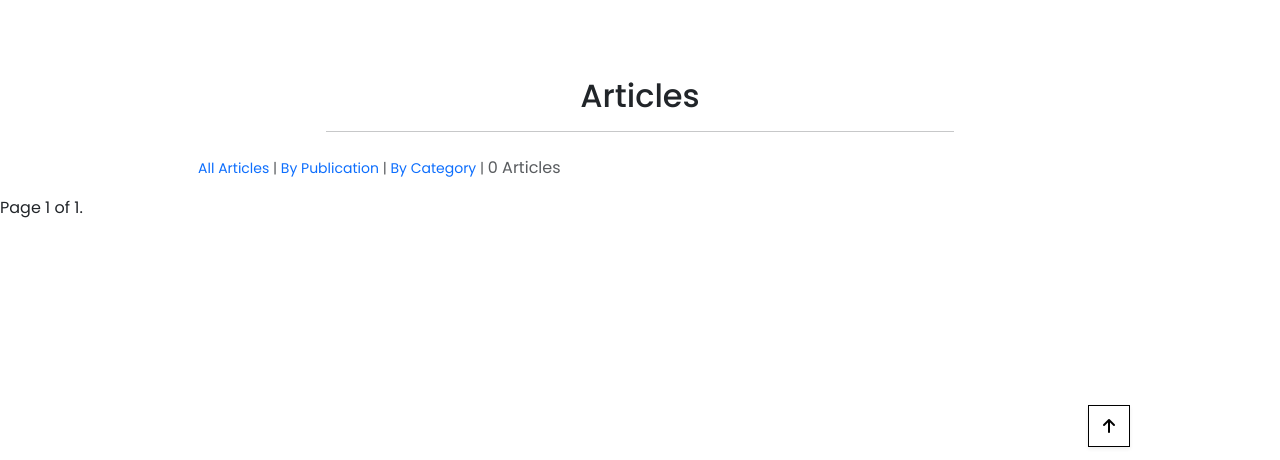
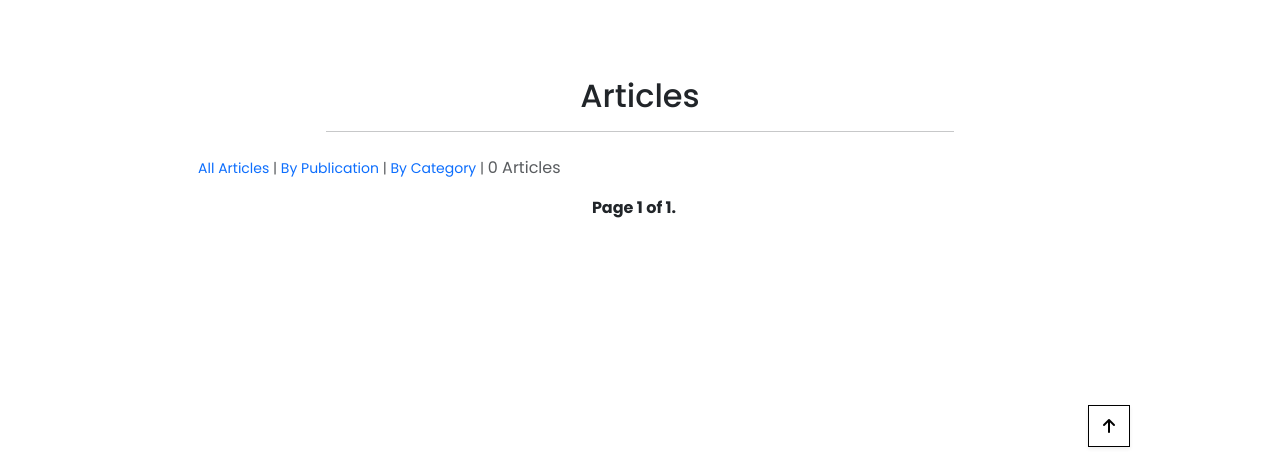
Before and after one commit to HawesJM/django-portfolio-aaina, a Django app: page /articles/ in a window 1280 px wide. Shown: the part 203-663 px from the top of the page. Run offline with Django 5.2, Linux system fonts and the light colour scheme; data that the repository does not hold is empty; parts of the project's set-up code (start-up, migrations or seed data) failed here and were passed over.

Commit message:
styled pagination

```diff
--- a/articles/templates/articles/articles.html
+++ b/articles/templates/articles/articles.html
@@ -107,19 +107,21 @@
     </div>
 </div>
 
-<div class="pagination">
+<div class="pagination mx-auto">
     <span class="step-links">
         {% if articles.has_previous %}
             <a href="?page=1">&laquo; first</a>
+            <br>
             <a href="?page={{ articles.previous_page_number }}">previous</a>
         {% endif %}
 
         <span class="current">
-            Page {{ articles.number }} of {{ articles.paginator.num_pages }}.
+            <strong>Page {{ articles.number }} of {{ articles.paginator.num_pages }}.</strong>
         </span>
 
         {% if articles.has_next %}
             <a href="?page={{ articles.next_page_number }}">next</a>
+            <br>
             <a href="?page={{ articles.paginator.num_pages }}">last &raquo;</a>
         {% endif %}
     </span>
--- a/static/css/base.css
+++ b/static/css/base.css
@@ -238,6 +238,11 @@ a {
   cursor: pointer;
 }
 
+.pagination {
+  text-align: center;
+  display: block;
+}
+
 /* -------------------------------- Media Queries */
 
 /* Slightly larger container on xl screens */
```
